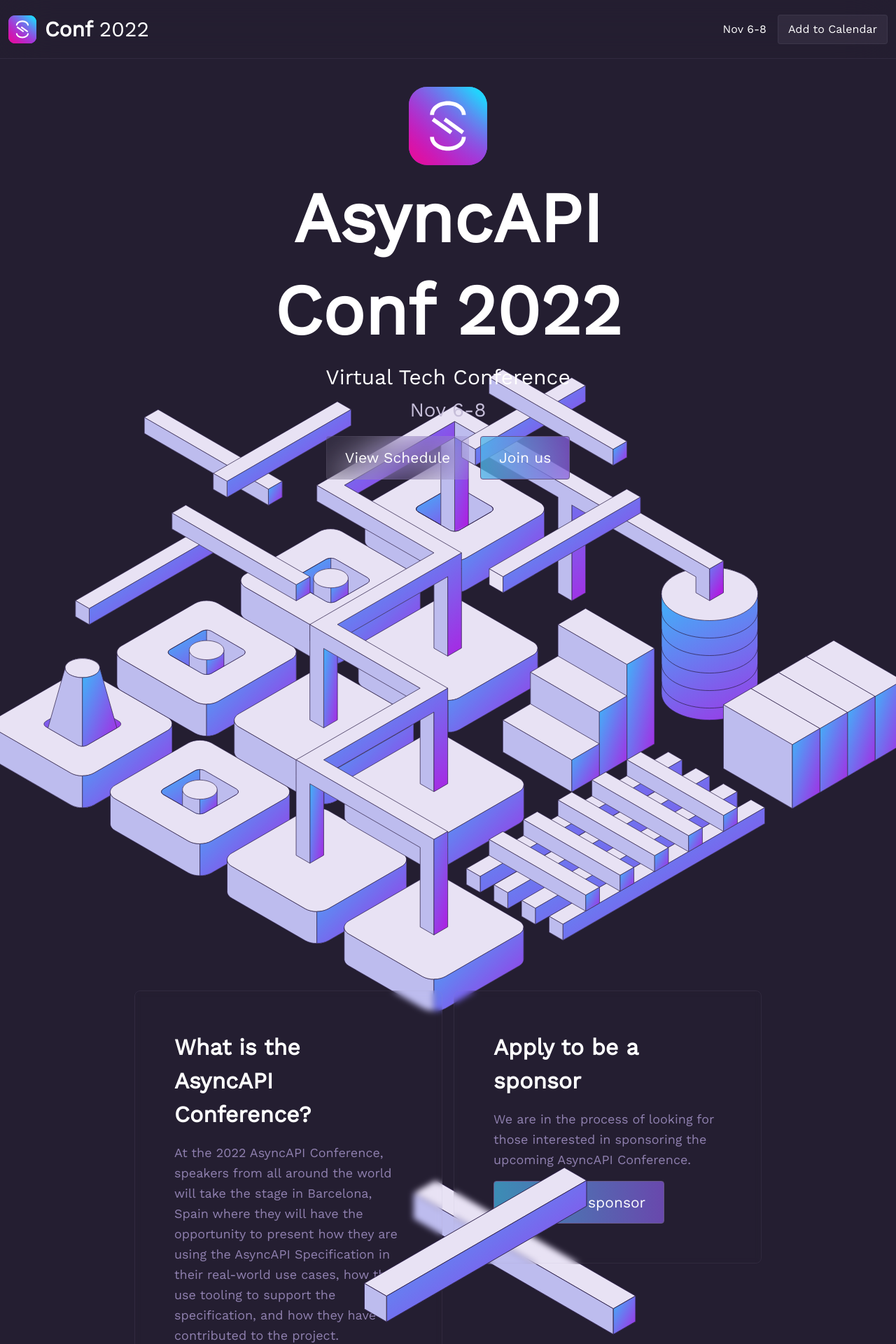
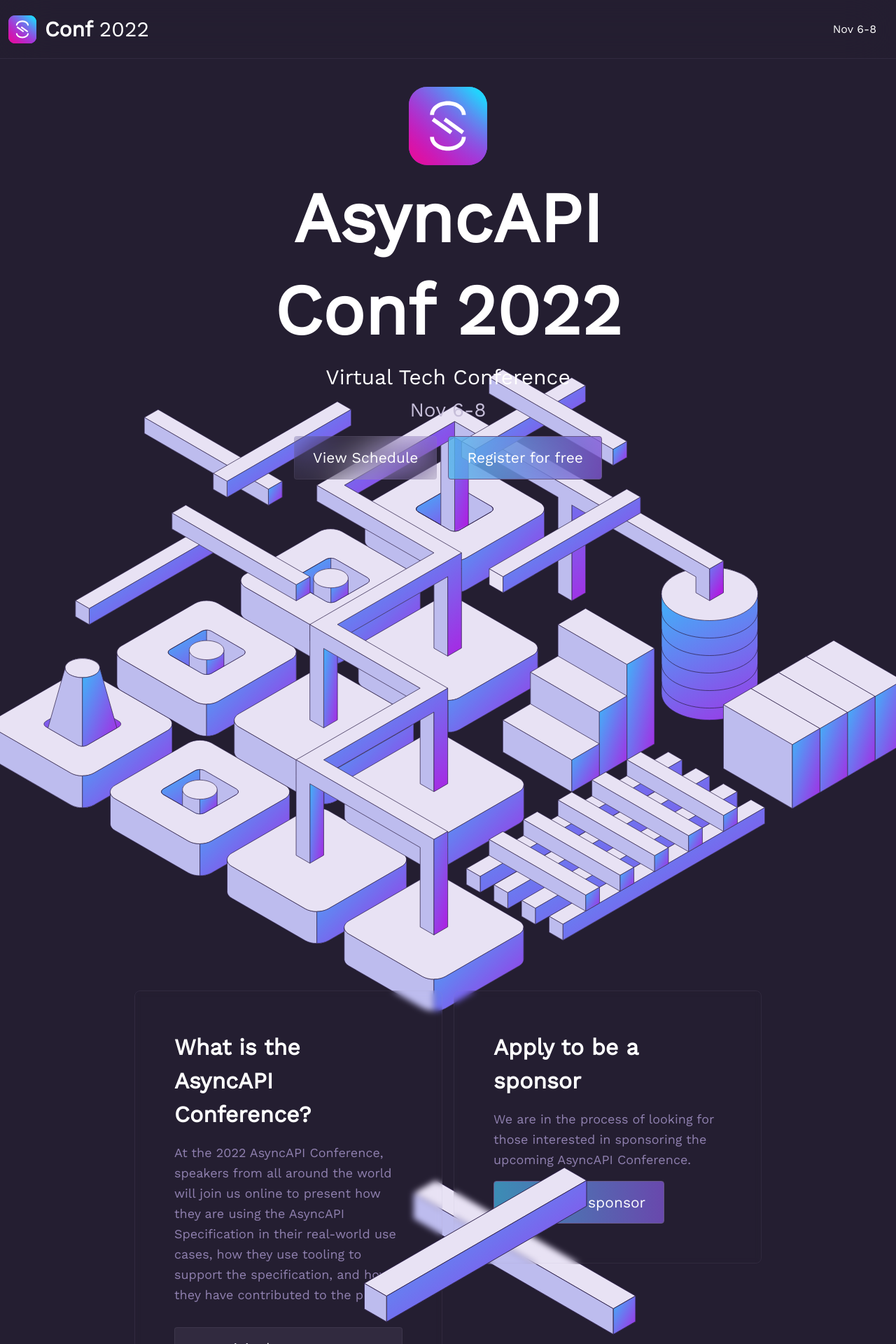
Before and after one commit to asyncapi/conference-website, a Next.js app: page / in a window 1280 px wide. Shown: the top 1920 px of the page at 70% size. Built offline with nearby package versions, Linux system fonts and the light colour scheme.

Commit message:
implemented suggested changes

```diff
--- a/components/Footer/footer.js
+++ b/components/Footer/footer.js
@@ -33,9 +33,6 @@ function Footer() {
                 <div className="font-black text-3xl">Conf </div>{" "}
                 <div className="font-thin text-3xl ml-2">2022</div>
               </div>
-              <span className="ml-5 text-sm text-dark-400 text-[16px]">
-                Barcelona, spain
-              </span>
             </div>
             <div className="mt-[76px] text-dark-500 text-[14px]">
               <a href="" className="underline">
--- a/components/Header/header.js
+++ b/components/Header/header.js
@@ -11,10 +11,11 @@ const data = [
   {
     title: "What is the AsyncAPI Conference?",
     description:
-      "At the 2022 AsyncAPI Conference, speakers from all around the world will take the stage in Barcelona, Spain where they will have the opportunity to present how they are using the AsyncAPI Specification in their real-world use cases, how they use tooling to support the specification, and how they have contributed to the project.",
+      "At the 2022 AsyncAPI Conference, speakers from all around the world will join us online to present how they are using the AsyncAPI Specification in their real-world use cases, how they use tooling to support the specification, and how they have contributed to the project.",
     button: (
       <Button
         text="Visit the AsyncAPI Website"
+        link="https://www.asyncapi.com/"
         className="text-[21px] py-[14px] px-[26px] mt-[32px]"
       />
     ),
@@ -75,7 +76,7 @@ function Header() {
               className="text-[21px] py-[14px] px-[26px] backdrop-blur-xl"
             />
             <Button
-              text="Join us"
+              text="Register for free"
               link="https://cvent.me/R5G740"
               className="text-[21px] py-[14px] px-[26px] ml-4 btn-gradient"
             />
--- a/components/Navbar/navbar.js
+++ b/components/Navbar/navbar.js
@@ -1,6 +1,6 @@
 import React from 'react';
 import Logo from '../illustrations/logo';
-import Button from '../Button/button';
+// import Button from '../Button/button';
 import Link from 'next/link';
 
 function Navbar() {
@@ -19,10 +19,10 @@ function Navbar() {
       </div>
       <div className="flex items-center text-white sm:hidden">
         <span className="text-[16px] mr-4">Nov 6-8</span>
-        <Button
+        {/* <Button
           text="Add to Calendar"
           className="text-[16px] py-[8px] px-[14px]"
-        />
+        /> */}
       </div>
     </div>
   );
--- a/pages/index.js
+++ b/pages/index.js
@@ -2,9 +2,9 @@ import Head from 'next/head'
 import Footer from '../components/Footer/footer';
 import Header from '../components/Header/header';
 import Navbar from "../components/Navbar/navbar";
-import Recordings from '../components/Recordings/recordings';
+// import Recordings from '../components/Recordings/recordings';
 import Speakers from '../components/Speakers/speakers';
-import Sponsors from '../components/Sponsors/sponsors';
+// import Sponsors from '../components/Sponsors/sponsors';
 
 export default function Home() {
   return (
@@ -18,8 +18,8 @@ export default function Home() {
         <Navbar />
         <Header />
         <Speakers />
-        <Sponsors />
-        <Recordings />
+        {/* <Sponsors />
+        <Recordings /> */}
         <Footer />
       </main>
     </div>
--- a/pages/schedule/index.js
+++ b/pages/schedule/index.js
@@ -7,7 +7,7 @@ function index() {
   return (
     <div>
       <Navbar />
-      <div className=" container text-white">
+      <div className="container text-white">
         <h1 className="mt-5 text-[100px] sm:text-4xl font-black">Schedule</h1>
         <p className="mt-4 text-dark-400 text-[28px]">
           This schedule is automatically displayed in Irish Standard Time (UTC
@@ -15,7 +15,7 @@ function index() {
           from the drop-down menu to the right, above "Filter by Date."
         </p>
       </div>
-      <div className="mt-20 speakers-bg">
+      <div className="mt-20 bg-white">
         <a id="sched-embed" href="//asyncapi2022.sched.com/"></a>
       </div>
       <Script
```
